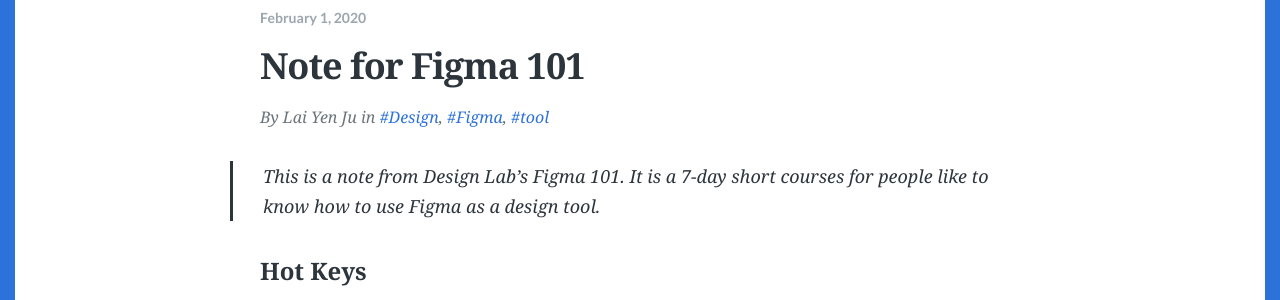
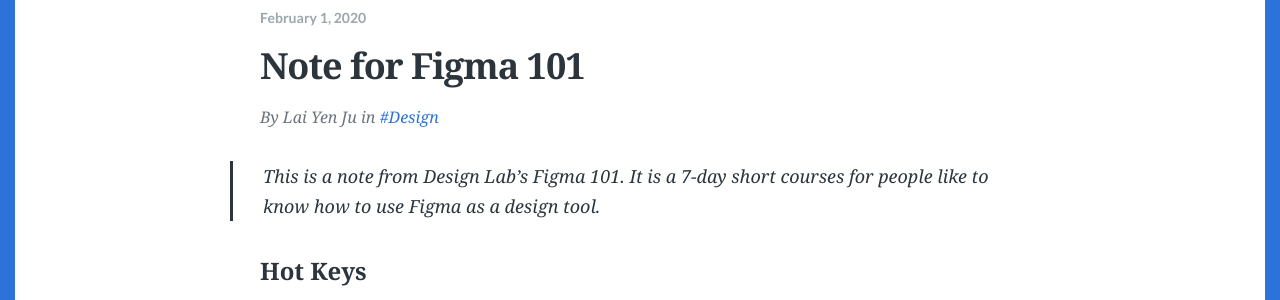
Before and after one commit to laiyenju/laiyenju.github.io, a Jekyll site: the page built from _posts/2020-02-16-figma-101-note.md, in a window 1280 px wide. Shown: the part 217-517 px from the top of the page. Built offline with Jekyll 4.4.1, drawn with Linux system fonts in a browser that asks for light colours.

Commit message:
Update 2020-02-16-figma-101-note.md

```diff
--- a/_posts/2020-02-16-figma-101-note.md
+++ b/_posts/2020-02-16-figma-101-note.md
@@ -9,8 +9,6 @@
   - Design
 tags:
   - Design
-  - Figma
-  - tool
 excerpt: Figma 常用快捷鍵。
 ---
 
```
